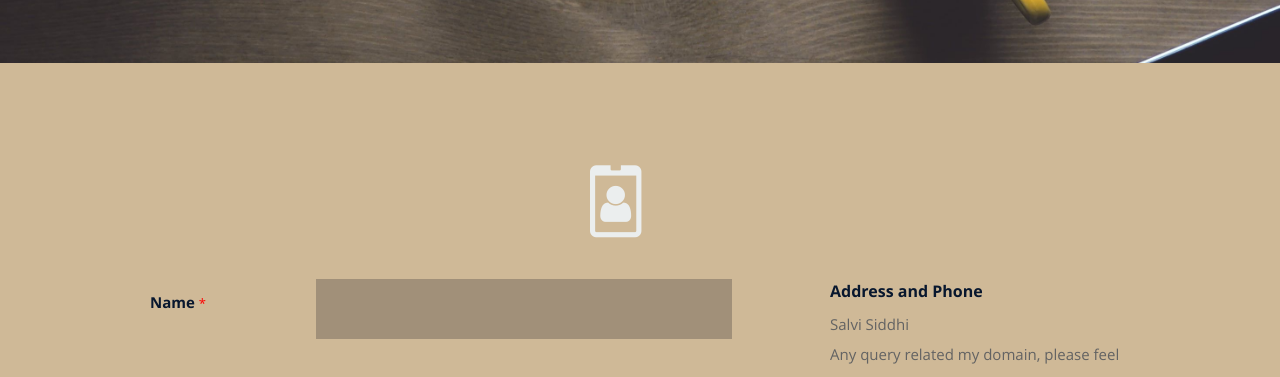
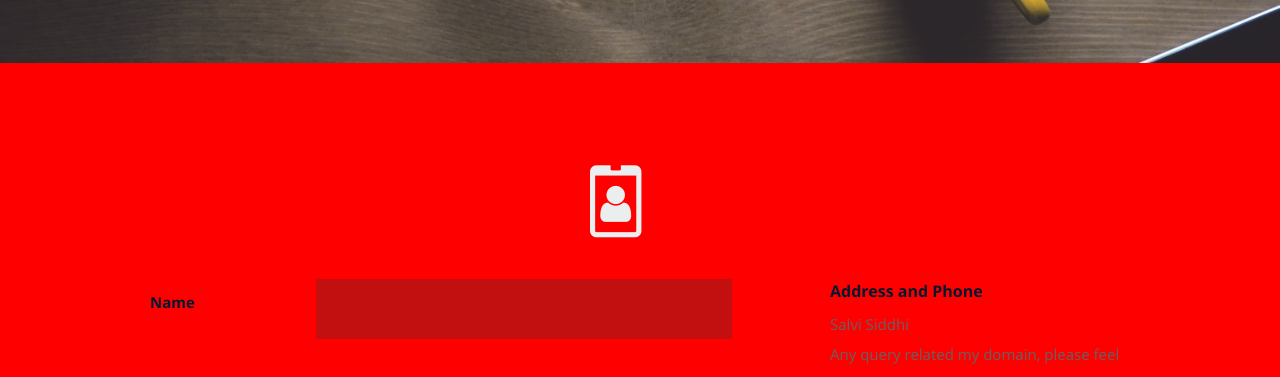
Before and after one commit to salvi-siddhi333/salvi-siddhi333.github.io, a plain HTML site: page index.html in a window 1280 px wide. Shown: the part 4419-4796 px from the top of the page. Drawn offline with nearby package versions, Linux system fonts and the light colour scheme.

Commit message:
version6

```diff
--- a/css/layout.css
+++ b/css/layout.css
@@ -706,7 +706,7 @@ call-to-action .button {
 /* ------------------------------------------------------------------ */
 
 #contact {
-   background: #cfb997;
+   background: red;
    padding-top: 96px;
    padding-bottom: 102px;
    color: #636363;
```
